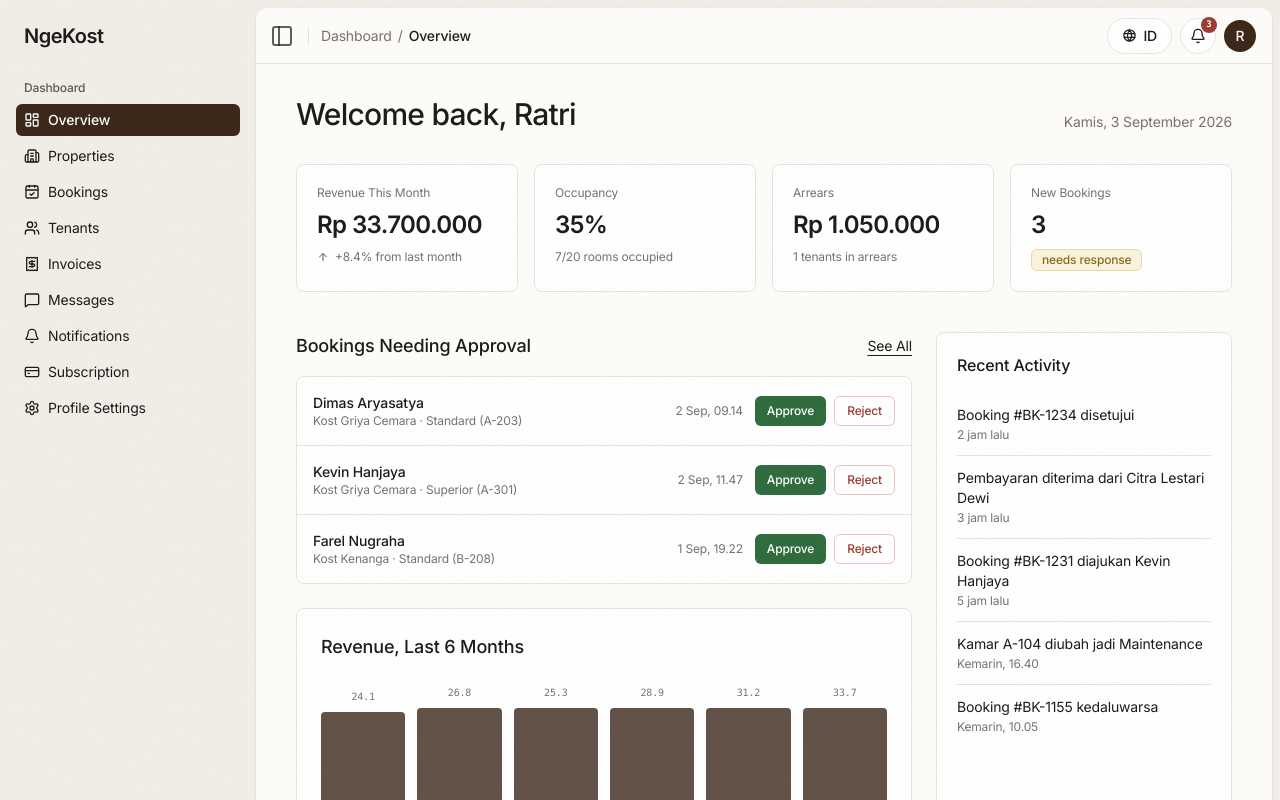
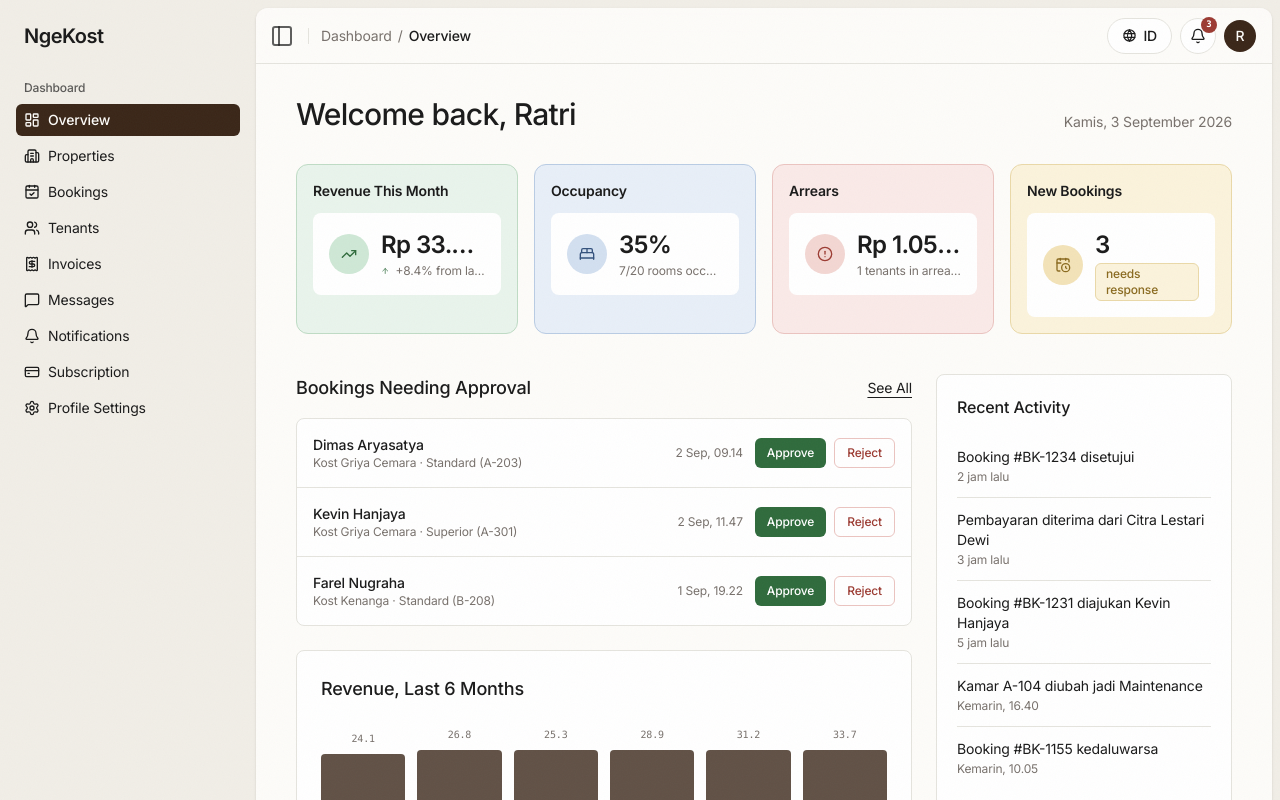
Before and after one commit to nfl-alvis/Ngekost, a Next.js app: page /en/owner in a window 1280 px wide. Shown: the top 800 px of the page. Built offline with nearby package versions, Linux system fonts and the light colour scheme.

Commit message:
feat: kartu statistik owner dashboard pakai outer tinted + inner card (pola hotel dashboard shadcn)

```diff
--- a/src/app/[locale]/owner/page.tsx
+++ b/src/app/[locale]/owner/page.tsx
@@ -2,11 +2,12 @@
 
 import { useTranslations } from "next-intl";
 import { useRouter } from "next/navigation";
+import { AlertCircle, BedDouble, CalendarClock, TrendingUp } from "lucide-react";
 import { Link } from "@/i18n/navigation";
 import DashboardShell from "@/components/DashboardShell";
 import { StatusBadge } from "@/components/StatusBadge";
 import { OWNER_PROFILE, ownerBookings, roomUnits, tenants } from "@/lib/data/entities";
-import { formatIDR } from "@/lib/utils";
+import { cn, formatIDR } from "@/lib/utils";
 
 const REVENUE = [24.1, 26.8, 25.3, 28.9, 31.2, 33.7]; // juta Rp
 const ACTIVITIES = [
@@ -16,6 +17,18 @@ const ACTIVITIES = [
   { id: "a4", text: "Kamar A-104 diubah jadi Maintenance", at: "Kemarin, 16.40" },
   { id: "a5", text: "Booking #BK-1155 kedaluwarsa", at: "Kemarin, 10.05" },
 ];
+
+type StatIcon = React.ComponentType<{ className?: string }>;
+
+type Stat = {
+  label: string;
+  value: string;
+  note: string;
+  up?: boolean;
+  badge?: boolean;
+  icon: StatIcon;
+  tint: { card: string; border: string; icon: string };
+};
 
 export default function OwnerDashboardPage() {
   const t = useTranslations("owner");
@@ -40,28 +53,55 @@ export default function OwnerDashboardPage() {
   });
 
   const max = Math.max(...REVENUE);
-  const stats = [
+
+  // Pola hotel-dashboard shadcn: outer card tinted berisi judul,
+  // inner card putih berisi ikon + nilai + catatan.
+  const stats: Stat[] = [
     {
       label: t("statRevenue"),
       value: formatIDR(33700000),
       note: t("statRevenueChange"),
       up: true,
+      icon: TrendingUp,
+      tint: {
+        card: "bg-[#E9F4EC]",
+        border: "border-[#BFDCC5]",
+        icon: "bg-[#CFE8D6] text-[#2F6B3C]",
+      },
     },
     {
       label: t("statOccupancy"),
       value: `${Math.round((filled / totalRooms) * 100)}%`,
       note: t("statOccupancyNote", { filled, total: totalRooms }),
+      icon: BedDouble,
+      tint: {
+        card: "bg-[#E8EFF8]",
+        border: "border-[#B9CCE4]",
+        icon: "bg-[#D3E0F0] text-[#33517C]",
+      },
     },
     {
       label: t("statArrears"),
       value: formatIDR(arrearsSum),
       note: t("statArrearsNote", { count: arrears }),
+      icon: AlertCircle,
+      tint: {
+        card: "bg-[#FAEAE8]",
+        border: "border-[#EBC4C0]",
+        icon: "bg-[#F3D7D3] text-[#9C3B32]",
+      },
     },
     {
       label: t("statNewBookings"),
       value: String(pending.length),
       note: pending.length > 0 ? t("statNeedsResponse") : "",
       badge: pending.length > 0,
+      icon: CalendarClock,
+      tint: {
+        card: "bg-[#FBF3DC]",
+        border: "border-[#EAD9A8]",
+        icon: "bg-[#F3E3B8] text-[#8A6A1F]",
+      },
     },
   ];
 
@@ -75,13 +115,30 @@ export default function OwnerDashboardPage() {
         <p className="text-sm text-nk-text-muted">{today}</p>
       </div>
 
-      {/* stat cards */}
+      {/* stat cards — outer tinted + inner white (pola hotel dashboard) */}
       <div className="mb-10 grid grid-cols-1 gap-4 sm:grid-cols-2 xl:grid-cols-4">
         {stats.map((s) => (
-          <div key={s.label} className="rounded-lg border border-nk-border bg-nk-surface p-5">
-            <p className="text-xs text-nk-text-muted">{s.label}</p>
-            <p className="mt-2 text-2xl font-semibold tracking-tight text-nk-text">{s.value}</p>
-            <div className="mt-2 flex items-center gap-1.5">
+          <div
+            key={s.label}
+            className={cn("rounded-xl border p-4", s.tint.card, s.tint.border)}
+          >
+            <p className="text-sm font-semibold text-nk-text">{s.label}</p>
+            <div className="mt-3 rounded-lg bg-nk-surface p-4">
+              <div className="flex items-center gap-3">
+                <div
+                  className={cn(
+                    "flex size-10 shrink-0 items-center justify-center rounded-full",
+                    s.tint.icon
+                  )}
+                >
+                  <s.icon className="size-4" aria-hidden="true" />
+                </div>
+                <div className="min-w-0">
+                  <p className="truncate text-2xl font-semibold tracking-tight text-nk-text">
+                    {s.value}
+                  </p>
+                  {(s.badge || s.note) && (
+                    <div className="mt-0.5 flex items-center gap-1.5">
                       {s.badge && <StatusBadge color="yellow">{s.note}</StatusBadge>}
                       {!s.badge && s.note && (
                         <>
@@ -102,9 +159,13 @@ export default function OwnerDashboardPage() {
                               <path d="M12 19V5M5 12l7-7 7 7" />
                             </svg>
                           )}
-                  <span className="text-xs text-nk-text-muted">{s.note}</span>
+                          <span className="truncate text-xs text-nk-text-muted">{s.note}</span>
                         </>
                       )}
+                    </div>
+                  )}
+                </div>
+              </div>
             </div>
           </div>
         ))}
```
Lines whose indentation alone changed are shown as unchanged.
